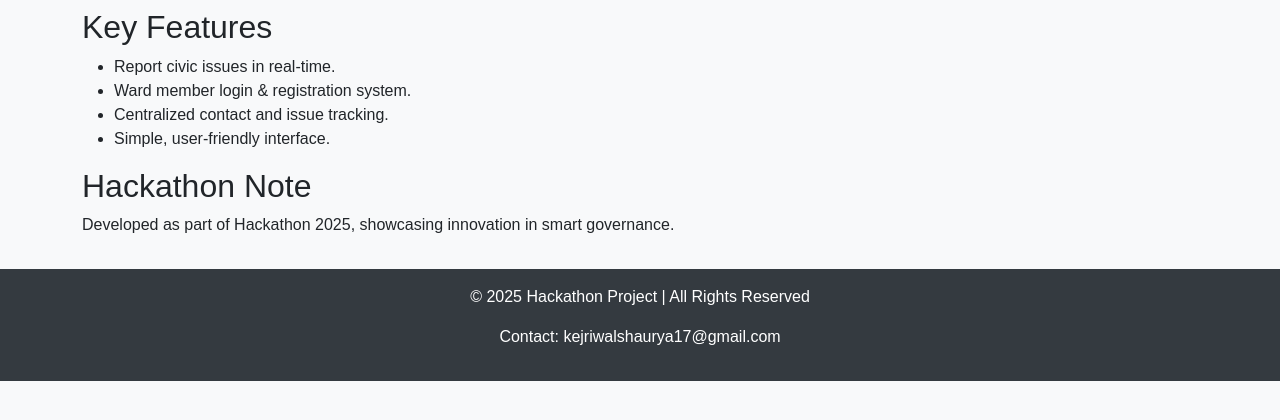
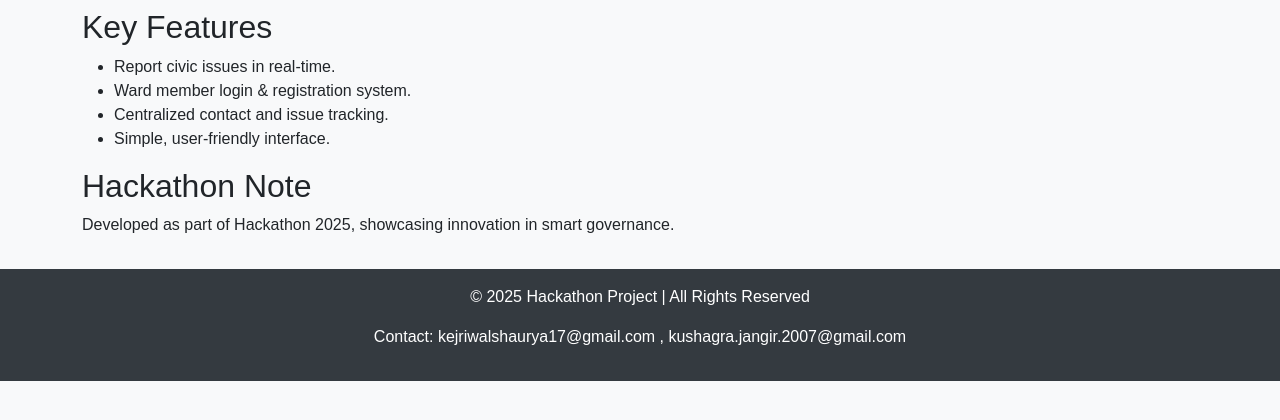
Before and after one commit to kejriwalshaurya17-source/civic, a Flask app: page /about in a window 1280 px wide. Shown: the part 254-674 px from the top of the page. Run offline with Flask 3, Linux system fonts and the light colour scheme.

Commit message:
Update base.html

```diff
--- a/templates/base.html
+++ b/templates/base.html
@@ -28,7 +28,7 @@
 </div>
   <footer>
     <p>© 2025 Hackathon Project | All Rights Reserved</p>
-    <p>Contact: kejriwalshaurya17@gmail.com</p>
+    <p>Contact: kejriwalshaurya17@gmail.com , kushagra.jangir.2007@gmail.com</p>
   </footer>
 </body>
 </html>
```
